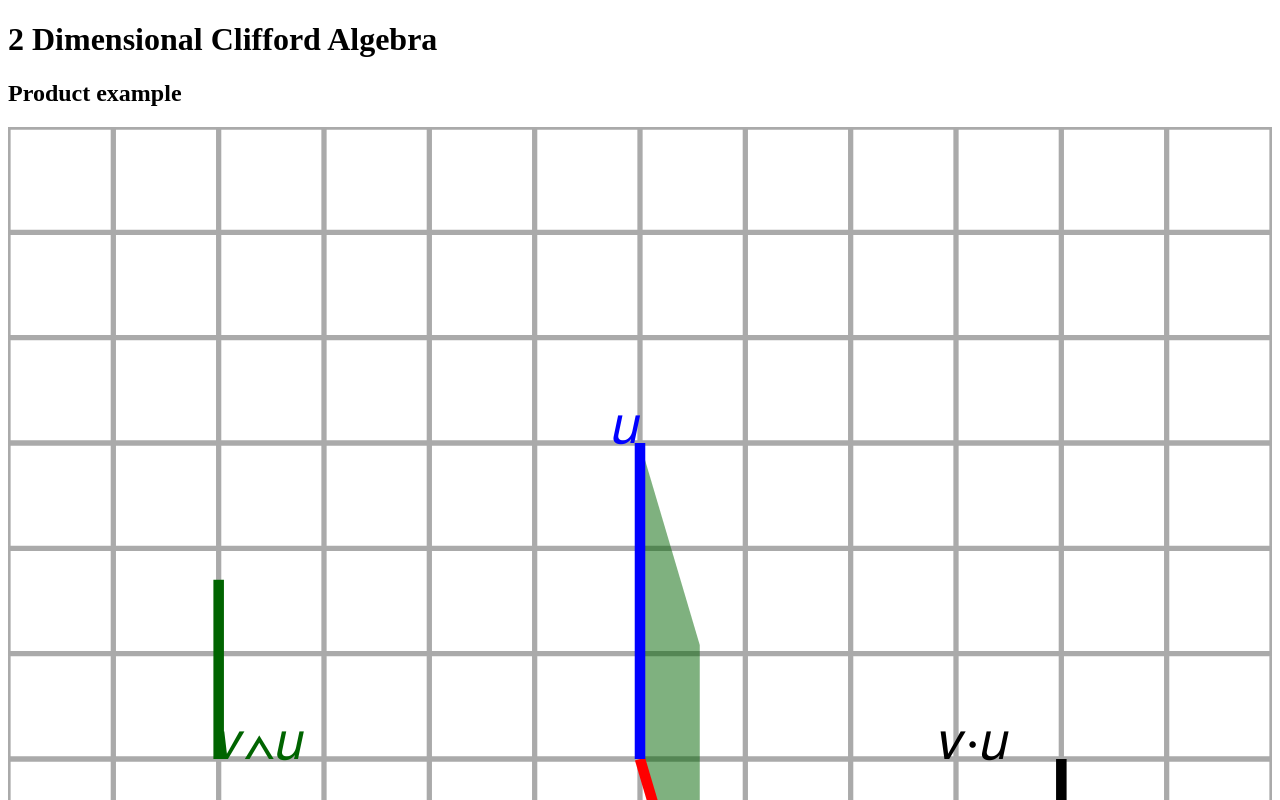
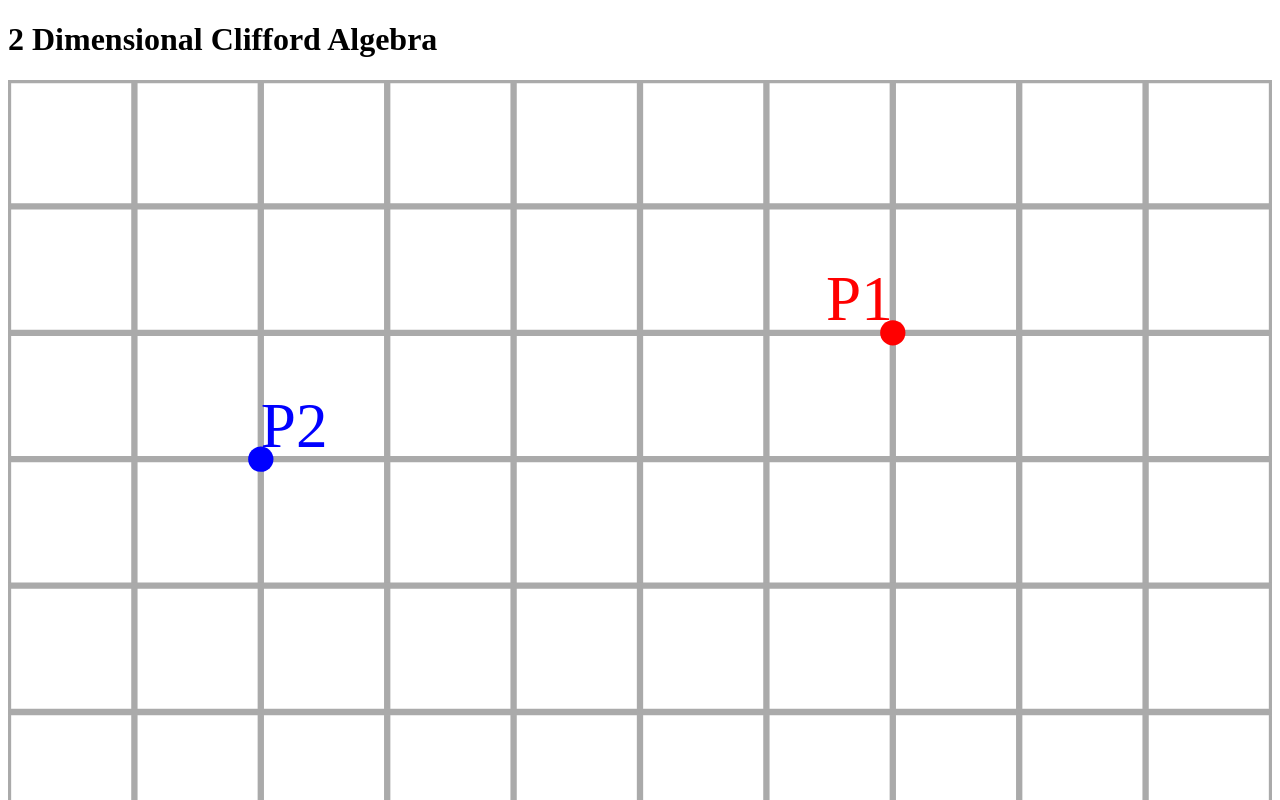
Before and after one commit to tomcumming/learning-geometric-algebra, a React (Vite) app: page / in a window 1280 px wide. Shown: the top 800 px of the page. Built offline with nearby package versions, Linux system fonts and the light colour scheme.

Commit message:
Point component

```diff
--- /dev/null
+++ b/src/components/2dgpa.tsx
@@ -0,0 +1,22 @@
+import * as React from "react";
+
+import Graph from "./graph";
+import Point from "./point";
+
+export default function GPA2DDemo() {
+  return (
+    <>
+      <h1>2 Dimensional Clifford Algebra</h1>
+      <Test />
+    </>
+  );
+}
+
+function Test() {
+  return (
+    <Graph width={10} height={10} lineWidth={0.05}>
+      <Point x={2} y={3} color={"red"} label="P1" lineWidth={0.1} />
+      <Point x={-3} y={2} color={"blue"} label="P2" lineWidth={0.1} />
+    </Graph>
+  );
+}
--- /dev/null
+++ b/src/components/point.tsx
@@ -0,0 +1,30 @@
+import * as React from "react";
+
+export type Props = {
+  x: number;
+  y: number;
+  color: string;
+  lineWidth: number;
+  label?: string;
+};
+
+export default function Point({ x, y, color, lineWidth, label }: Props) {
+  return (
+    <>
+      <circle cx={x} cy={-y} fill={color} r={lineWidth} />
+      {label === undefined ? (
+        undefined
+      ) : (
+        <text
+          x={x}
+          y={-(y + 0.1)}
+          fill={color}
+          fontSize={lineWidth * 5}
+          textAnchor={x < 0 ? "start" : "end"}
+        >
+          {label}
+        </text>
+      )}
+    </>
+  );
+}
--- a/src/index.tsx
+++ b/src/index.tsx
@@ -5,9 +5,10 @@ import { MultiVector } from "./ge";
 import { product, G2 } from "./algebra/g2";
 
 import G2demo from "./components/g2";
+import PGA2Ddemo from "./components/2dgpa";
 
 function init() {
-  ReactDom.render(<G2demo />, document.querySelector("#wrapper"));
+  ReactDom.render(<PGA2Ddemo />, document.querySelector("#wrapper"));
 }
 
 init();
```
